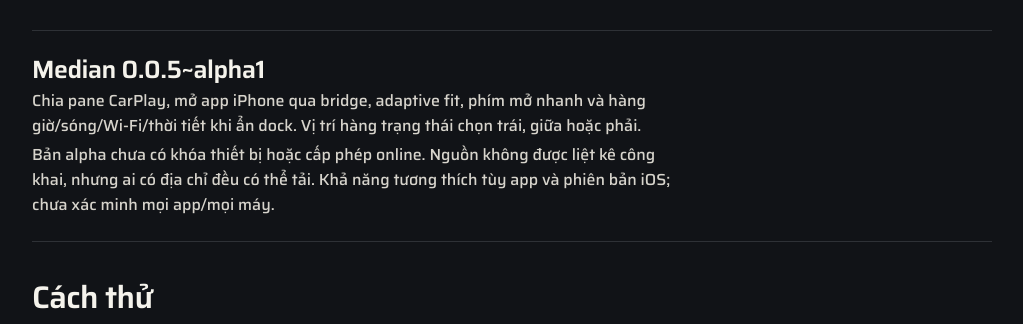
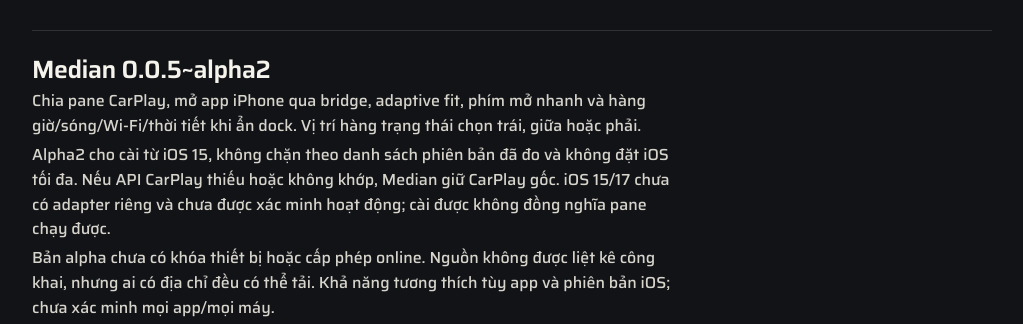
Before and after one commit to bechou0410/repo, a plain HTML site: page alpha/index.html in a window 1280 px wide. Shown: the part 476-800 px from the top of the page, without its empty margins (128-1151 px from the left). Drawn offline with Linux system fonts and the light colour scheme.

Commit message:
feat(alpha): publish Median alpha2 with runtime-based iOS admission

```diff
--- a/alpha/index.html
+++ b/alpha/index.html
@@ -54,8 +54,9 @@
   <section class="trial container" id="thu" aria-labelledby="thu-title">
     <h2 id="thu-title">Đang thử</h2>
     <div class="trial__now">
-      <h3>Median 0.0.5~alpha1</h3>
+      <h3>Median 0.0.5~alpha2</h3>
       <p>Chia pane CarPlay, mở app iPhone qua bridge, adaptive fit, phím mở nhanh và hàng giờ/sóng/Wi-Fi/thời tiết khi ẩn dock. Vị trí hàng trạng thái chọn trái, giữa hoặc phải.</p>
+      <p>Alpha2 cho cài từ iOS 15, không chặn theo danh sách phiên bản đã đo và không đặt iOS tối đa. Nếu API CarPlay thiếu hoặc không khớp, Median giữ CarPlay gốc. iOS 15/17 chưa có adapter riêng và chưa được xác minh hoạt động; cài được không đồng nghĩa pane chạy được.</p>
       <p>Bản alpha chưa có khóa thiết bị hoặc cấp phép online. Nguồn không được liệt kê công khai, nhưng ai có địa chỉ đều có thể tải. Khả năng tương thích tùy app và phiên bản iOS; chưa xác minh mọi app/mọi máy.</p>
     </div>
     <h2>Cách thử</h2>
```
Also changed, not shown: 7 other files.
